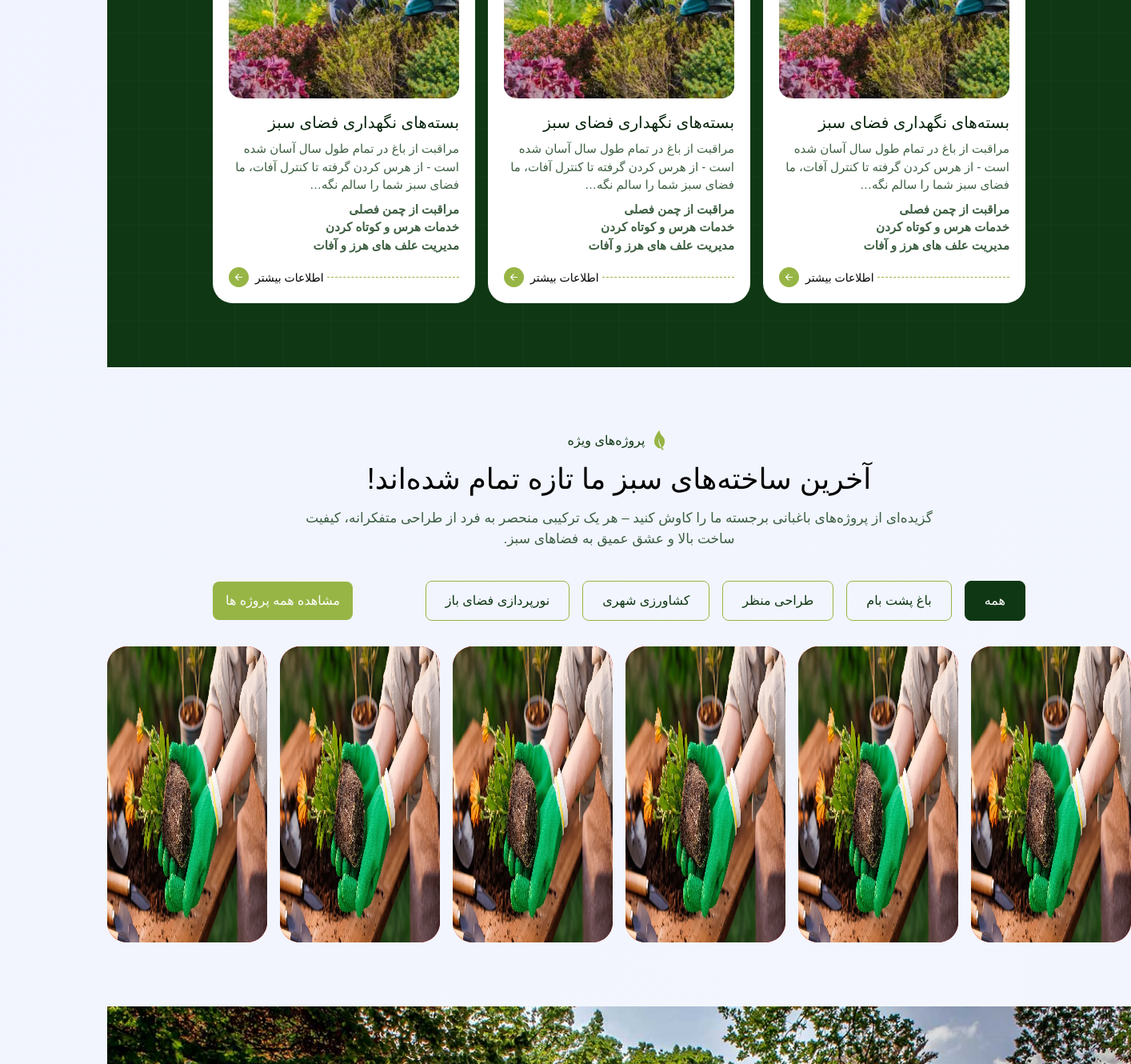
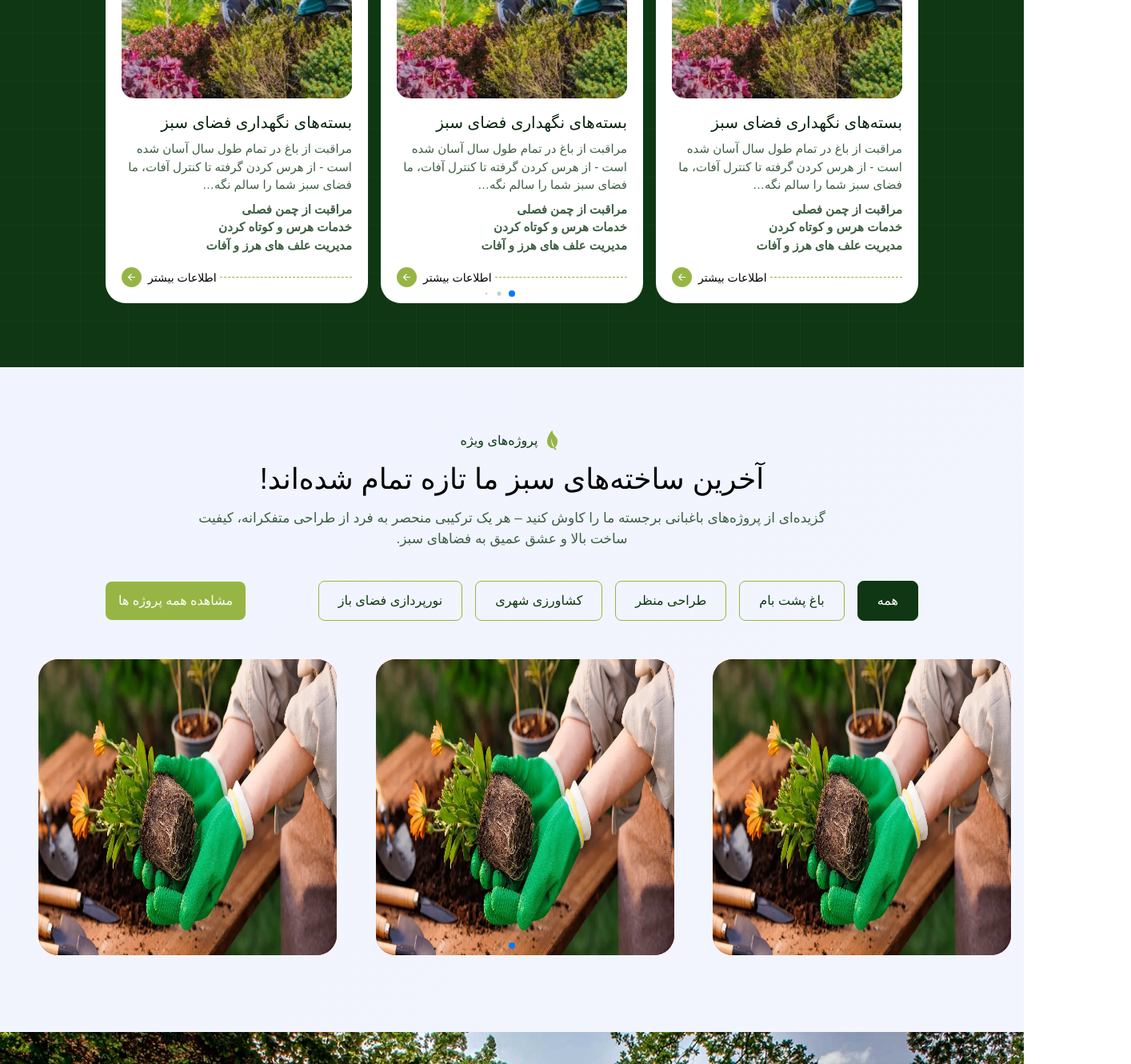
Before and after one commit to amirali-stu/land_scop, a React (Vite) app: page / in a window 1280 px wide. Shown: the part 4180-5510 px from the top of the page at 80% size, 1414 px wide, since content can reach past the window. Built offline with nearby package versions, Linux system fonts and the light colour scheme; a web font is replaced by a local one.

Commit message:
all of slider in home page updated

```diff
--- a/src/AppContainer.jsx
+++ b/src/AppContainer.jsx
@@ -6,7 +6,7 @@ import LatestProjects from "./components/templates/latestProjects";
 import OurBlogs from "./components/templates/OurBlogs";
 import OurFeatures from "./components/templates/OurFeatures";
 import PricingPackagesSmart from "./components/templates/PricingPackagesSmart";
-import Slider from "./components/templates/Slider";
+import Slider from "./components/templates/Hiro";
 import WhatUs from "./components/templates/WhatUs";
 import WhyUs from "./components/templates/WhyUs";
 import WorkProcess from "./components/templates/WorkProcess";
--- a/src/components/templates/BestService.jsx
+++ b/src/components/templates/BestService.jsx
@@ -1,6 +1,9 @@
 import { IoIosLeaf } from "react-icons/io";
 import { IoArrowBack } from "react-icons/io5";
 import BestServiceSliderTemplate from "./BestServiceSliderTemplate";
+import BestServiceSlider from "./BestServiceSlider";
+import Slider from "./Slider";
+import { SwiperSlide } from "swiper/react";
 
 export default function BestService() {
   return (
@@ -15,7 +18,9 @@ export default function BestService() {
                 <IoIosLeaf size={24} className="text-[#97B545] rotate-40" />
               </span>
             </p>
-            <h2 className="text-[45px] max-lg:text-3xl">فضای شما. مراقبت ما. طبیعتاً بهتر</h2>
+            <h2 className="text-[45px] max-lg:text-3xl">
+              فضای شما. مراقبت ما. طبیعتاً بهتر
+            </h2>
             <p className="text-[#FFFFFFCC] text-[17px] max-w-155">
               از طرح‌های رویایی گرفته تا نگهداری باشکوه، خدمات ما فضاهای بیرونی
               شما را به آثار هنری زنده تبدیل می‌کند.
@@ -29,11 +34,25 @@ export default function BestService() {
           </button>
         </div>
         {/* slider */}
-        <div className="flex items-center gap-x-4 mt-10">
-          <BestServiceSliderTemplate />
-          <BestServiceSliderTemplate />
-          <BestServiceSliderTemplate />
-        </div>
+
+        {/* <BestServiceSlider /> */}
+        <Slider customStyles={"best-service_slider"}>
+          <SwiperSlide>
+            <BestServiceSliderTemplate />
+          </SwiperSlide>
+          <SwiperSlide>
+            <BestServiceSliderTemplate />
+          </SwiperSlide>
+          <SwiperSlide>
+            <BestServiceSliderTemplate />
+          </SwiperSlide>
+          <SwiperSlide>
+            <BestServiceSliderTemplate />
+          </SwiperSlide>
+          <SwiperSlide>
+            <BestServiceSliderTemplate />
+          </SwiperSlide>
+        </Slider>
       </div>
     </section>
   );
--- a/src/components/templates/CommentTemplate.jsx
+++ b/src/components/templates/CommentTemplate.jsx
@@ -2,13 +2,13 @@ import { BsStarFill } from "react-icons/bs";
 
 export default function CommentTemplate() {
   return (
-    <article className="relative min-w-[600px] pt-[19px] px-10 pb-[57px] rounded-[25px] bg-white">
+    <article className="relative lg:max-w-[600px] max-lg:w-full pt-[19px] px-10 pb-[57px] rounded-[25px] bg-white">
       <img
         src="images/user.webp"
         className="rounded-full w-25 h-25 absolute -top-7"
         loading="lazy"
       />
-      <div className="flex items-center justify-between border-b border-dashed border-b-primary-color pb-8 pt-2.5 pr-28">
+      <div className="flex max-sm:flex-wrap max-sm:justify-around max-sm:gap-y-2 items-center justify-between border-b border-dashed border-b-primary-color pb-8 pt-2.5 pr-28">
         <div className="flex items-center gap-x-5">
           <div className="text-secondary-color flex flex-col gap-y-1">
             <h5 className=" text-[17px] font-semibold">الناز رضایی مقدم</h5>
--- a/src/components/templates/CustomerReviews.jsx
+++ b/src/components/templates/CustomerReviews.jsx
@@ -1,5 +1,16 @@
 import { IoIosLeaf } from "react-icons/io";
 import CommentTemplate from "./CommentTemplate";
+import Slider from "./Slider";
+import { SwiperSlide } from "swiper/react";
+
+const breakpoints = {
+  0: {
+    slidesPerView: 1,
+  },
+  1023: {
+    slidesPerView: 2,
+  },
+};
 
 export default function CustomerReviews() {
   return (
@@ -26,10 +37,25 @@ export default function CustomerReviews() {
             مشاهده همه نظرات
           </button>
         </div>
-        <div className="flex items-center gap-x-10 max-lg:hidden">
-          <CommentTemplate />
-          <CommentTemplate />
-        </div>
+
+        <Slider
+          customStyles="customer-review_slider"
+          gap={40}
+          breakpointsCustom={breakpoints}
+        >
+          <SwiperSlide>
+            <CommentTemplate />
+          </SwiperSlide>
+          <SwiperSlide>
+            <CommentTemplate />
+          </SwiperSlide>
+          <SwiperSlide>
+            <CommentTemplate />
+          </SwiperSlide>
+          <SwiperSlide>
+            <CommentTemplate />
+          </SwiperSlide>
+        </Slider>
       </div>
     </section>
   );
--- /dev/null
+++ b/src/components/templates/Hiro.jsx
@@ -0,0 +1,6 @@
+
+export default function Hiro() {
+  return (
+    <section className="w-full second-container bg-green-600 h-140 flex-center relative z-0">Slider</section>
+  )
+}
--- a/src/components/templates/LatestProjectSliderTemplate.jsx
+++ b/src/components/templates/LatestProjectSliderTemplate.jsx
@@ -4,7 +4,7 @@ import { FaLocationDot, FaPeopleGroup } from "react-icons/fa6";
 
 function LatestProjectSliderTemplate() {
   return (
-    <article className="w-[373px] h-[370px] relative bg-red-600 rounded-[25px] p-5  overflow-hidden group">
+    <article className="sm:max-w-[373px] max-sm:w-full h-[370px] relative bg-red-600 rounded-[25px] p-5  overflow-hidden group">
       <img
         src="images/our/img1.webp"
         className="w-full h-full absolute inset-0"
--- a/src/components/templates/LatestProjects.jsx
+++ b/src/components/templates/LatestProjects.jsx
@@ -1,6 +1,9 @@
 import { useState } from "react";
 import { IoIosLeaf } from "react-icons/io";
 import LatestProjectSliderTemplate from "./LatestProjectSliderTemplate";
+import LatestProjectSlider from "./LatestProjectSlider";
+import Slider from "./Slider";
+import { SwiperSlide } from "swiper/react";
 
 const projects = [
   { id: 1, name: "project1", identity: "garden" },
@@ -18,6 +21,18 @@ const filters = [
   { label: "کشاورزی شهری", value: "agriculture" },
   { label: "نورپردازی فضای باز", value: "lighting" },
 ];
+
+const breakpoints = {
+  0: {
+    slidesPerView: 1,
+  },
+  580: {
+    slidesPerView: 2,
+  },
+  1000: {
+    slidesPerView: 3,
+  },
+};
 
 export default function LatestProjects() {
   const [selectedFilter, setSelectedFilter] = useState("all");
@@ -82,10 +97,22 @@ export default function LatestProjects() {
             </button>
           </div>
 
-          <div className="w-full flex items-center justify-center gap-x-4 max-lg:hidden">
-            {filteredProjects.map((item) => (
-              <LatestProjectSliderTemplate />
-            ))}
+          {/* <div className=" max-lg:hidden">
+
+          </div> */}
+          {/* <LatestProjectSlider filteredProjects={filteredProjects} /> */}
+          <div className="p-4">
+            <Slider
+              customStyles={"latest-project_slider"}
+              gap={16}
+              breakpointsCustom={breakpoints}
+            >
+              {filteredProjects.map((item, index) => (
+                <SwiperSlide key={index}>
+                  <LatestProjectSliderTemplate />
+                </SwiperSlide>
+              ))}
+            </Slider>
           </div>
         </div>
       </div>
--- a/src/components/templates/OurBlogTemplate.jsx
+++ b/src/components/templates/OurBlogTemplate.jsx
@@ -3,7 +3,7 @@ import { FaComments, FaUser } from "react-icons/fa";
 
 export default function OurBlogTemplate() {
   return (
-    <article className="rounded-[25px] p-4 overflow-hidden relative w-[440px] h-[394px] group">
+    <article className="rounded-[25px] p-4 overflow-hidden relative md:max-w-[480px] max-md:w-full h-[394px] group">
       <img
         src="images/bg1.jpg"
         loading="lazy"
--- a/src/components/templates/OurBlogs.jsx
+++ b/src/components/templates/OurBlogs.jsx
@@ -1,5 +1,19 @@
 import { IoIosLeaf } from "react-icons/io";
 import OurBlogTemplate from "./OurBlogTemplate";
+import Slider from "./Slider";
+import { SwiperSlide } from "swiper/react";
+
+const breakpoints = {
+  0: {
+    slidesPerView: 1,
+  },
+  768: {
+    slidesPerView: 2,
+  },
+  1200: {
+    slidesPerView: 3,
+  },
+};
 
 export default function OurBlogs() {
   return (
@@ -22,10 +36,34 @@ export default function OurBlogs() {
               کند.
             </p>
           </div>
-          <div className="flex items-center gap-x-10 max-lg:hidden">
+          {/* <div className="flex items-center gap-x-10 max-lg:hidden">
             <OurBlogTemplate />
-            <OurBlogTemplate />
-          </div>
+          </div> */}
+
+          <Slider
+            customStyles="our-blogs_slider"
+            gap={40}
+            breakpointsCustom={breakpoints}
+          >
+            <SwiperSlide>
+              <OurBlogTemplate />
+            </SwiperSlide>
+            <SwiperSlide>
+              <OurBlogTemplate />
+            </SwiperSlide>
+            <SwiperSlide>
+              <OurBlogTemplate />
+            </SwiperSlide>
+            <SwiperSlide>
+              <OurBlogTemplate />
+            </SwiperSlide>
+            <SwiperSlide>
+              <OurBlogTemplate />
+            </SwiperSlide>
+            <SwiperSlide>
+              <OurBlogTemplate />
+            </SwiperSlide>
+          </Slider>
         </div>
       </section>
     </>
--- a/src/components/templates/PricingPackagesSmart.jsx
+++ b/src/components/templates/PricingPackagesSmart.jsx
@@ -3,7 +3,7 @@ import PricingPackage from "./PricingPackage";
 
 export default function PricingPackagesSmart() {
   return (
-    <section className="second-container w-full pricing-package_bg py-20 ">
+    <section className="p-4 lg:p-4 lg:py-16 w-full pricing-package_bg py-20 ">
       <div className="landscop-container flex flex-col gap-y-10">
         <div className="text-black flex max-lg:items-start flex-col items-center gap-y-4">
           <p className="flex items-center text-[22px] max-lg:text-lg font-bold text-secondary-color flex-row-reverse gap-x-2">
@@ -20,7 +20,7 @@ export default function PricingPackagesSmart() {
           </p>
         </div>
 
-        <div className="flex max-lg:flex-wrap max-lg:gap-y-8 max-lg:flex-col items-center gap-x-8 mt-20">
+        <div className="flex lg:gap-x-4 flex-wrap gap-y-8 max-lg:flex-col items-center gap-x-8 mt-20 ">
           <PricingPackage />
           <PricingPackage best={"top_level"} />
           <PricingPackage />
--- a/src/components/templates/Slider.jsx
+++ b/src/components/templates/Slider.jsx
@@ -1,6 +1,45 @@
+import { Swiper, SwiperSlide } from "swiper/react";
 
-export default function Slider() {
+// Import Swiper styles
+import "swiper/css";
+import "swiper/css/pagination";
+
+// import required modules
+import { Pagination } from "swiper/modules";
+
+const breakpointsDefault = {
+  0: {
+    slidesPerView: 1,
+  },
+  640: {
+    slidesPerView: 2,
+  },
+  1024: {
+    slidesPerView: 3,
+  },
+};
+
+export default function Slider({
+  customStyles = "",
+  gap = 16,
+  breakpointsCustom = breakpointsDefault,
+  children,
+}) {
   return (
-    <section className="w-full second-container bg-green-600 h-140 flex-center relative z-0">Slider</section>
-  )
+    <>
+      <Swiper
+        pagination={{
+          dynamicBullets: true,
+          clickable: true,
+        }}
+        spaceBetween={gap}
+        loop={true}
+        modules={[Pagination]}
+        className={customStyles}
+        breakpoints={breakpointsCustom}
+      >
+        {children}
+      </Swiper>
+    </>
+  );
 }
--- a/src/styles/global.css
+++ b/src/styles/global.css
@@ -441,3 +441,22 @@ body {
     /* box-shadow: 0px 10px 20px #0000000f; */
   }
 }
+
+.best-service_slider .swiper-wrapper {
+  @apply mt-10;
+}
+
+.latest-project_slider {
+  @apply w-full flex items-center justify-center p-2;
+}
+
+.customer-review_slider {
+  @apply relative w-full flex items-center;
+}
+.customer-review_slider .swiper-wrapper {
+  @apply relative py-7;
+}
+
+.our-blogs_slider {
+  @apply relative w-full flex items-center;
+}
```
